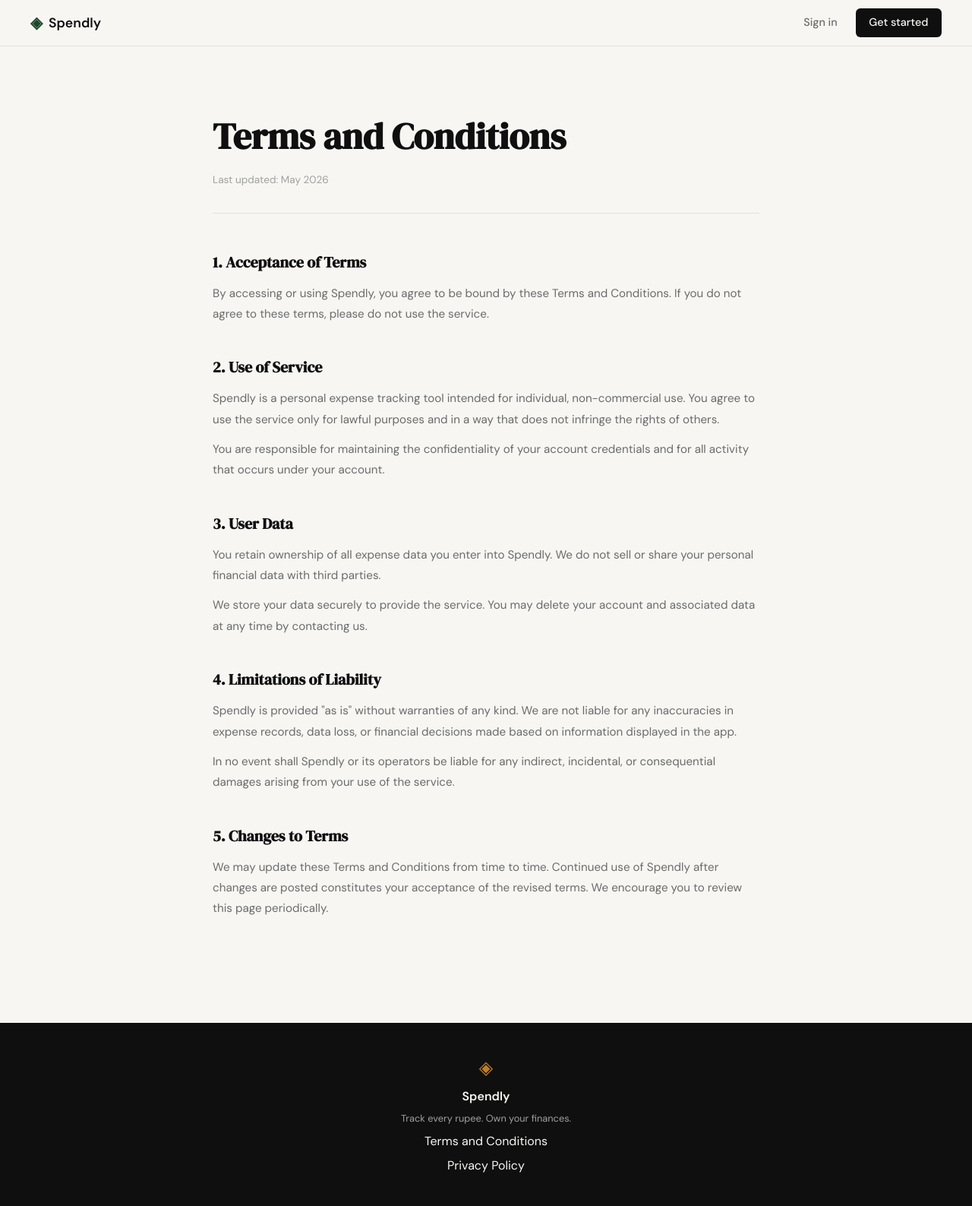
After one commit to goyalbharatoccams/Spendly, a Flask app: page /terms in a window 1280 px wide. The commit adds this page. Shown: the whole page at 76% size. Run offline with Flask 3, Linux system fonts and the light colour scheme.

Commit message:
landing: landing: add terms and conditions page and route

```diff
--- a/app.py
+++ b/app.py
@@ -26,6 +26,11 @@ def login():
 # Placeholder routes — students will implement these                  #
 # ------------------------------------------------------------------ #
 
+@app.route("/terms")
+def terms():
+    return render_template("terms.html")
+
+
 @app.route("/logout")
 def logout():
     return "Logout — coming in Step 3"
--- a/static/css/style.css
+++ b/static/css/style.css
@@ -508,6 +508,54 @@ a { color: inherit; text-decoration: none; }
 }
 
 /* ------------------------------------------------------------------ */
+/* Terms / static content pages                                        */
+/* ------------------------------------------------------------------ */
+
+.terms-page {
+    padding: 5rem 2rem 6rem;
+}
+
+.terms-inner {
+    max-width: 720px;
+    margin: 0 auto;
+}
+
+.terms-title {
+    font-family: var(--font-display);
+    font-size: clamp(2rem, 4vw, 3rem);
+    color: var(--ink);
+    margin-bottom: 0.5rem;
+}
+
+.terms-updated {
+    font-size: 0.85rem;
+    color: var(--ink-faint);
+    margin-bottom: 3rem;
+    padding-bottom: 2rem;
+    border-bottom: 1px solid var(--border);
+}
+
+.terms-section {
+    margin-bottom: 2.5rem;
+}
+
+.terms-section h2 {
+    font-family: var(--font-display);
+    font-size: 1.25rem;
+    color: var(--ink);
+    margin-bottom: 0.75rem;
+}
+
+.terms-section p {
+    font-size: 0.95rem;
+    color: var(--ink-muted);
+    line-height: 1.8;
+    margin-bottom: 0.75rem;
+}
+
+.terms-section p:last-child { margin-bottom: 0; }
+
+/* ------------------------------------------------------------------ */
 /* Responsive                                                          */
 /* ------------------------------------------------------------------ */
 
--- a/templates/base.html
+++ b/templates/base.html
@@ -34,7 +34,7 @@
             <span class="brand-icon">◈</span>
             <span class="footer-name">Spendly</span>
             <p class="footer-copy">Track every rupee. Own your finances.</p>
-            <a href="#">Terms and Conditions</a>
+            <a href="{{ url_for('terms') }}">Terms and Conditions</a>
             <a href="#">Privacy Policy</a>
         </div>
     </footer>
--- /dev/null
+++ b/templates/terms.html
@@ -0,0 +1,42 @@
+{% extends "base.html" %}
+
+{% block title %}Terms and Conditions — Spendly{% endblock %}
+
+{% block content %}
+
+<section class="terms-page">
+    <div class="terms-inner">
+        <h1 class="terms-title">Terms and Conditions</h1>
+        <p class="terms-updated">Last updated: May 2026</p>
+
+        <div class="terms-section">
+            <h2>1. Acceptance of Terms</h2>
+            <p>By accessing or using Spendly, you agree to be bound by these Terms and Conditions. If you do not agree to these terms, please do not use the service.</p>
+        </div>
+
+        <div class="terms-section">
+            <h2>2. Use of Service</h2>
+            <p>Spendly is a personal expense tracking tool intended for individual, non-commercial use. You agree to use the service only for lawful purposes and in a way that does not infringe the rights of others.</p>
+            <p>You are responsible for maintaining the confidentiality of your account credentials and for all activity that occurs under your account.</p>
+        </div>
+
+        <div class="terms-section">
+            <h2>3. User Data</h2>
+            <p>You retain ownership of all expense data you enter into Spendly. We do not sell or share your personal financial data with third parties.</p>
+            <p>We store your data securely to provide the service. You may delete your account and associated data at any time by contacting us.</p>
+        </div>
+
+        <div class="terms-section">
+            <h2>4. Limitations of Liability</h2>
+            <p>Spendly is provided "as is" without warranties of any kind. We are not liable for any inaccuracies in expense records, data loss, or financial decisions made based on information displayed in the app.</p>
+            <p>In no event shall Spendly or its operators be liable for any indirect, incidental, or consequential damages arising from your use of the service.</p>
+        </div>
+
+        <div class="terms-section">
+            <h2>5. Changes to Terms</h2>
+            <p>We may update these Terms and Conditions from time to time. Continued use of Spendly after changes are posted constitutes your acceptance of the revised terms. We encourage you to review this page periodically.</p>
+        </div>
+    </div>
+</section>
+
+{% endblock %}
```
Also changed, not shown: file.md (added, +43 -0 lines), file.txt (added, +67 -0 lines), .claude/settings.local.json, 2 other files.
